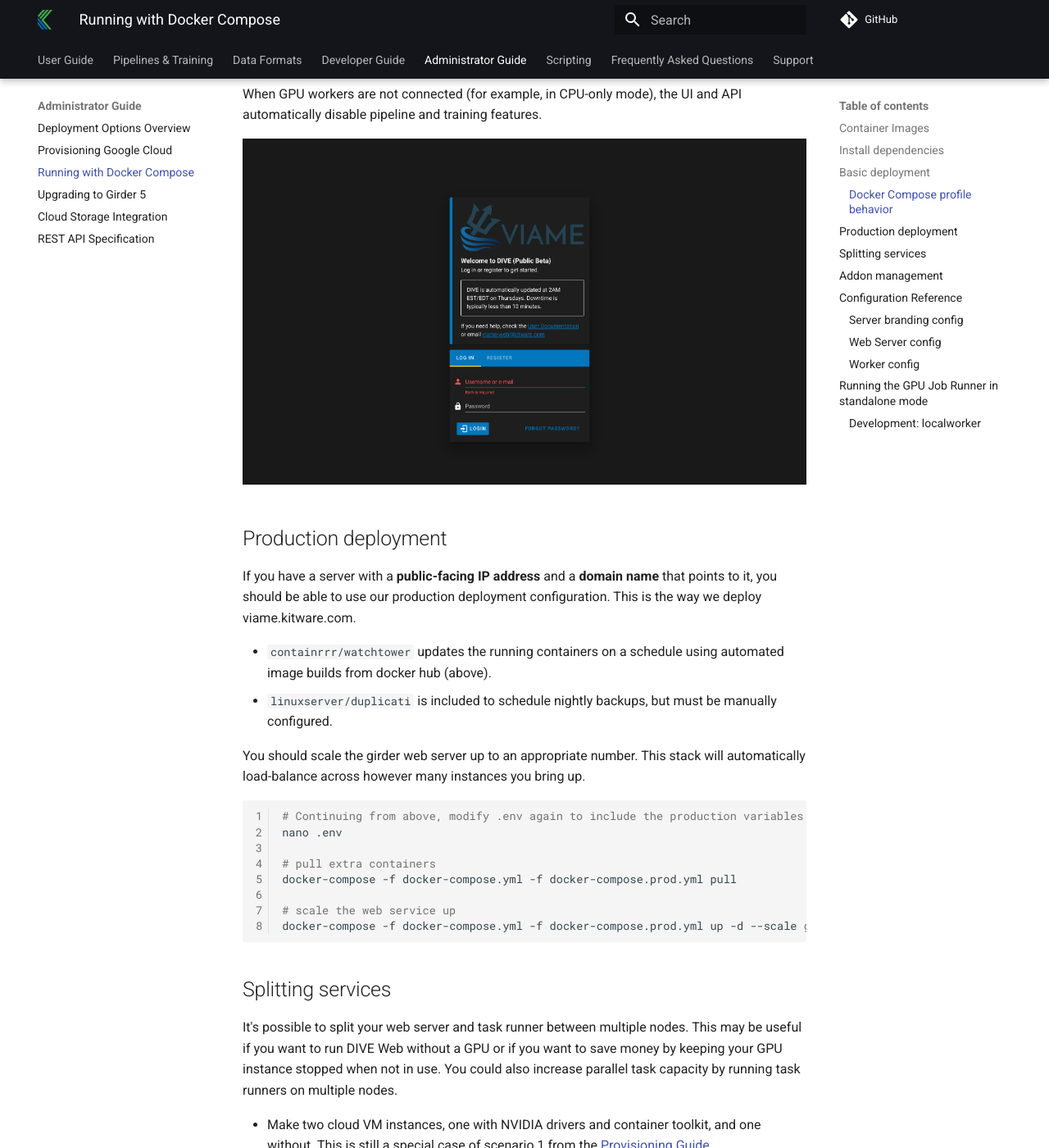
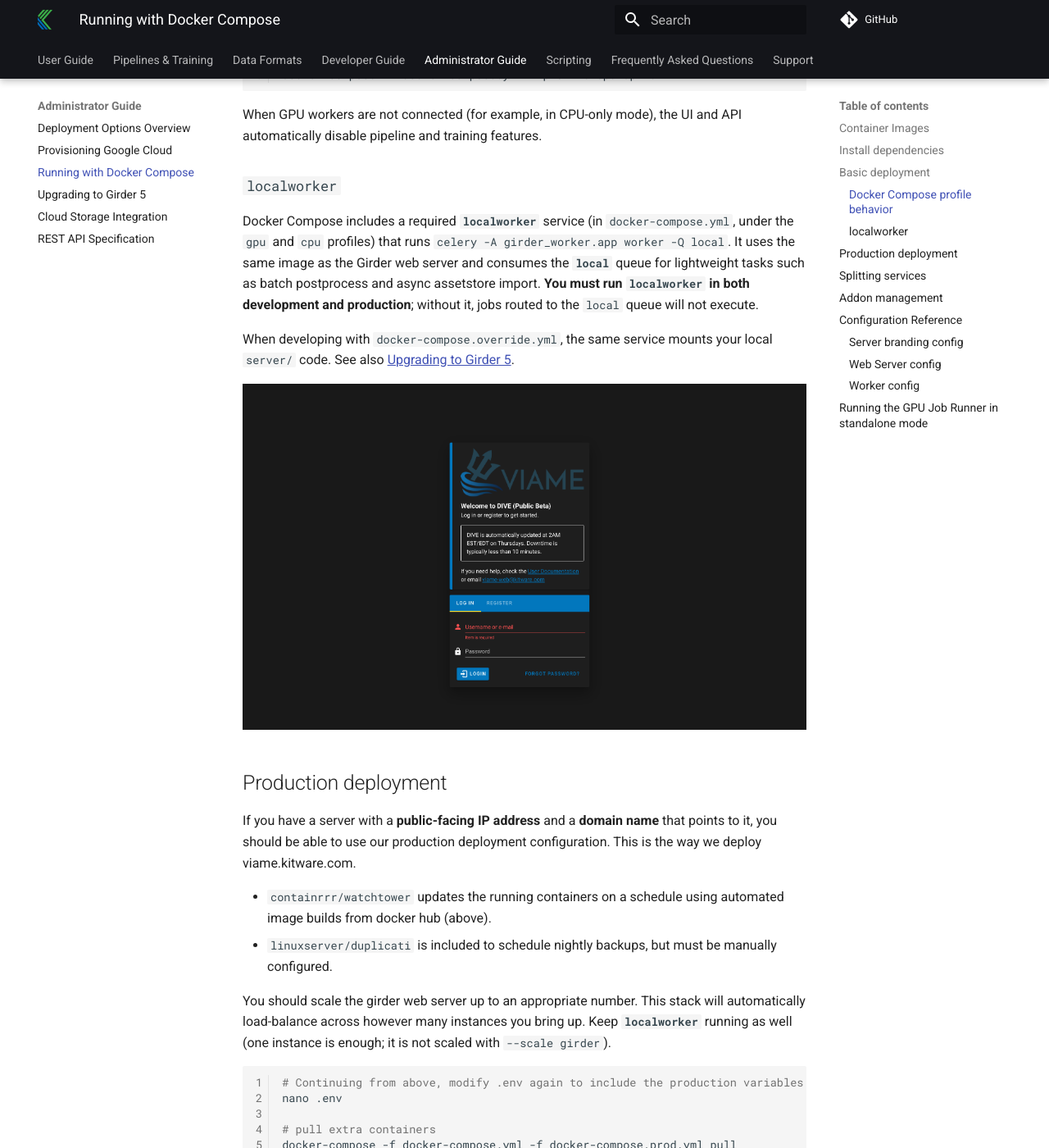
Before and after one commit to Kitware/dive, an MkDocs documentation site: the page built from docs/Deployment-Docker-Compose.md, in a window 1280 px wide and 1400 px high, scrolled down 2549 px. Shown: the whole window at 82% size. Built offline with MkDocs 1.6.1 and Material for MkDocs 9.7.7, drawn with Linux system fonts in a browser that asks for light colours; comment, search, counter and statistics services are not loaded; some of the changed text lies outside the part shown.

Commit message:
update docs for requirement of localworker (#1693)

````diff
--- a/docs/Deployment-Docker-Compose.md
+++ b/docs/Deployment-Docker-Compose.md
@@ -69,8 +69,8 @@ VIAME server will be running at [http://localhost:8010](http://localhost:8010/).
 
 There are two ways to run the stack:
 
-* **Default (GPU-enabled):** runs the web services, the standard worker, and GPU workers.
-* **CPU profile (`--profile cpu`):** runs only the standard worker (`girder_worker_default`).
+* **Default (GPU-enabled):** runs the web services, `localworker`, the standard worker, and GPU workers.
+* **CPU profile (`--profile cpu`):** runs `girder_worker_default` and `localworker` only.
 
 Use these commands:
 
@@ -84,6 +84,12 @@ docker-compose -f docker-compose.yml --profile cpu up -d
 
 When GPU workers are not connected (for example, in CPU-only mode), the UI and API automatically disable pipeline and training features.
 
+### `localworker`
+
+Docker Compose includes a required **`localworker`** service (in `docker-compose.yml`, under the `gpu` and `cpu` profiles) that runs `celery -A girder_worker.app worker -Q local`. It uses the same image as the Girder web server and consumes the **`local`** queue for lightweight tasks such as batch postprocess and async assetstore import. **You must run `localworker` in both development and production**; without it, jobs routed to the `local` queue will not execute.
+
+When developing with `docker-compose.override.yml`, the same service mounts your local `server/` code. See also [Upgrading to Girder 5](Deployment-Girder-5-Upgrade.md).
+
 ![Login Page](images/General/login.png)
 
 ## Production deployment
@@ -93,7 +99,7 @@ If you have a server with a **public-facing IP address** and a **domain name** t
 * `containrrr/watchtower` updates the running containers on a schedule using automated image builds from docker hub (above).
 * `linuxserver/duplicati` is included to schedule nightly backups, but must be manually configured.
 
-You should scale the girder web server up to an appropriate number.  This stack will automatically load-balance across however many instances you bring up.
+You should scale the girder web server up to an appropriate number.  This stack will automatically load-balance across however many instances you bring up. Keep **`localworker`** running as well (one instance is enough; it is not scaled with `--scale girder`).
 
 ```bash
 # Continuing from above, modify .env again to include the production variables
@@ -120,13 +126,13 @@ It's possible to split your web server and task runner between multiple nodes.
 
 ``` bash
 ## On the web server
-docker-compose -f docker-compose.yml up -d girder rabbit mongo redis
+docker-compose -f docker-compose.yml up -d girder rabbit mongo redis localworker
 
 ## On the GPU server(s)
 docker-compose -f docker-compose.yml up -d --no-deps girder_worker_default girder_worker_pipelines girder_worker_training
 ```
 
-In this split setup, `girder_worker_default` handles standard queue jobs while the GPU workers handle pipeline/training queues. If GPU workers are offline, only non-GPU worker functionality remains available and pipeline/training actions are disabled.
+In this split setup, `localworker` on the web server handles the `local` queue, `girder_worker_default` handles standard queue jobs, and the GPU workers handle pipeline/training queues. If GPU workers are offline, only non-GPU worker functionality remains available and pipeline/training actions are disabled.
 
 ## Addon management
 
--- a/docs/Deployment-Girder-5-Upgrade.md
+++ b/docs/Deployment-Girder-5-Upgrade.md
@@ -45,9 +45,11 @@ docker-compose -f docker-compose.yml up -d
 
 8. **Smoke-test** login, job launch, pipeline/training jobs, and job status updates in the UI (confirms WebSocket notifications and Redis).
 
-## Development-only: `localworker`
+## Required: `localworker`
 
-When using `docker-compose.override.yml`, a **`localworker`** service runs Celery on the `local` queue for tasks that should not go through the main worker pool. This service is for local development only and is not required for production deployments.
+Docker Compose includes a required **`localworker`** service (in `docker-compose.yml`, under the `gpu` and `cpu` profiles) that runs Celery on the `local` queue for lightweight tasks such as batch postprocess and async assetstore import. **Run `localworker` in both development and production**; without it, jobs routed to the `local` queue will not execute.
+
+When using `docker-compose.override.yml` for development, the same service mounts your local `server/` code; Celery workers still require a restart to pick up code changes.
 
 ## Python dependencies
 
````
Also changed, not shown: other parts of docs/Deployment-Docker-Compose.md (+0 -4 lines), docs/Architecture-For-New-Developers.md (+2 -2 lines), server/README.md (+1 -1 lines).
